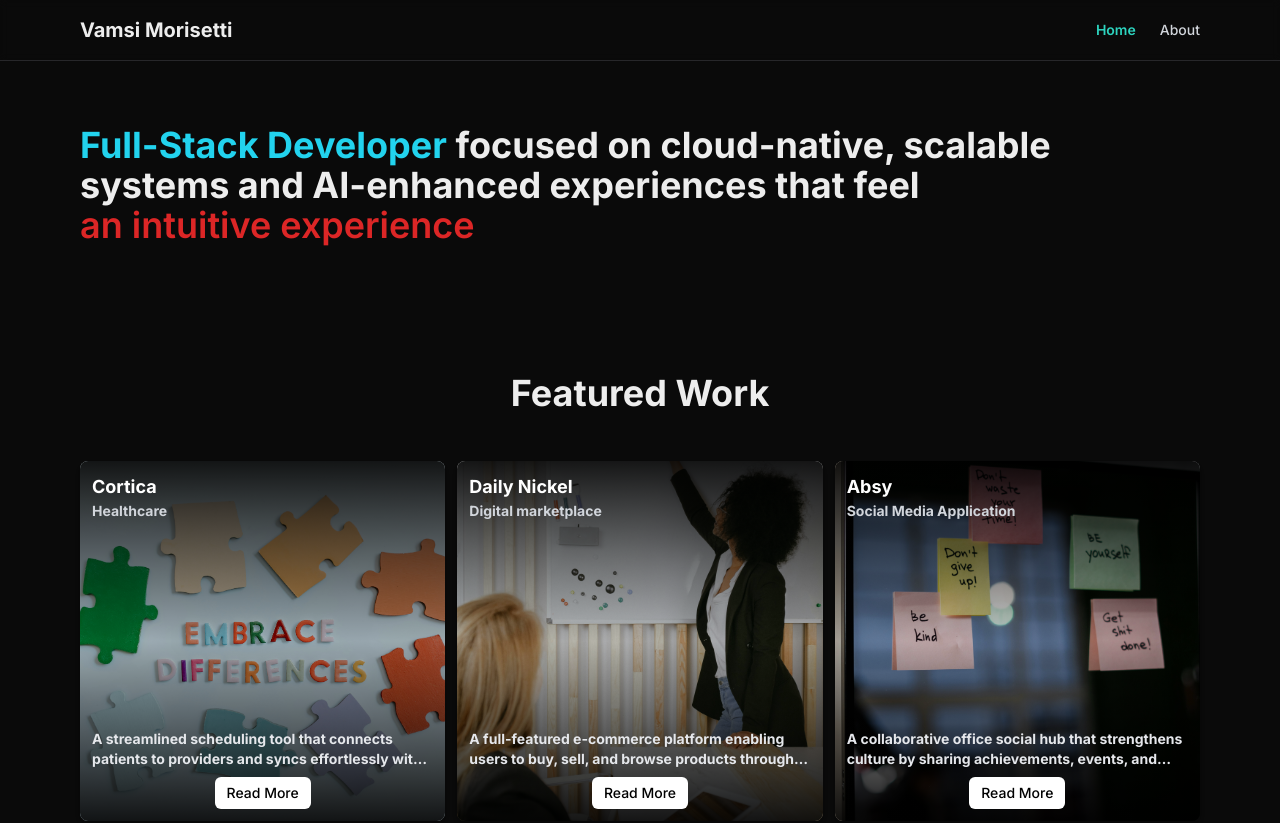
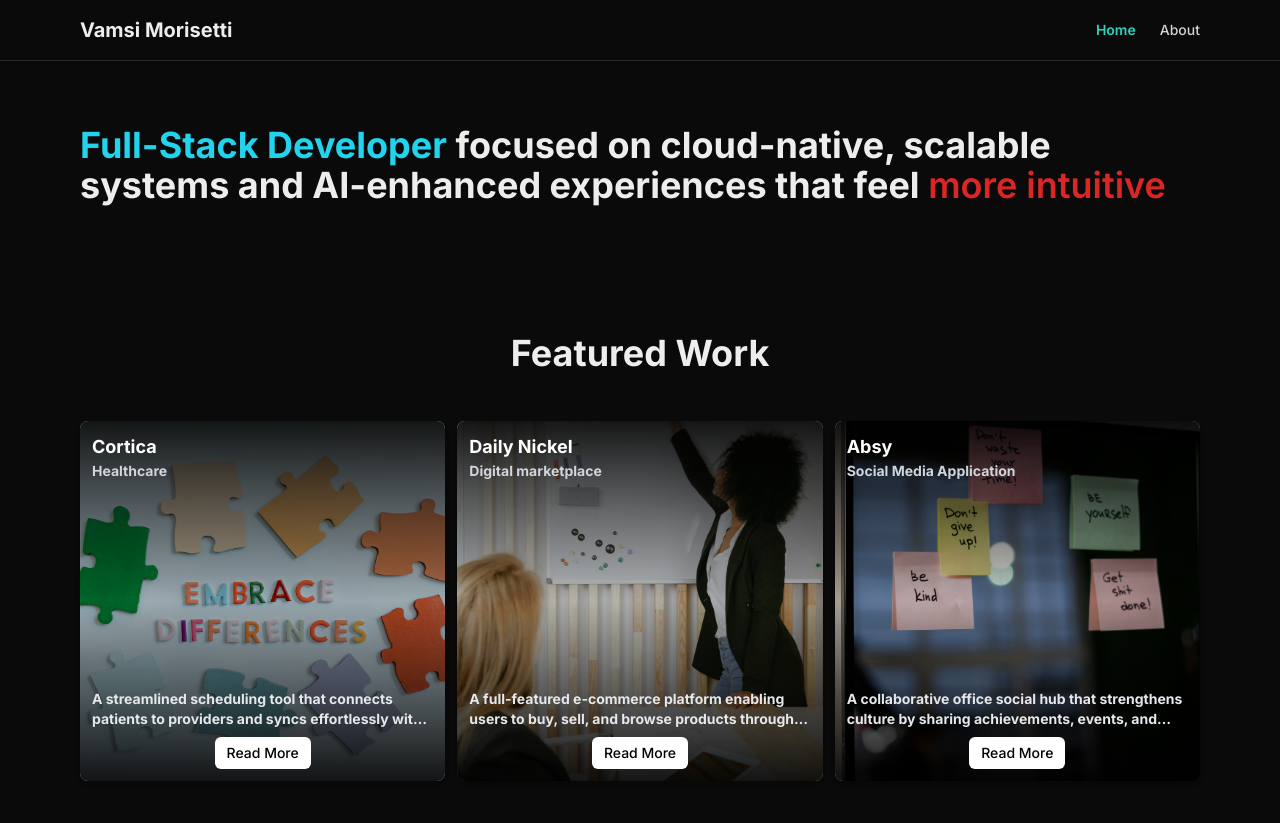
Before and after one commit to vamsi1225/portfoliosite, a Next.js app: page / in a window 1280 px wide. Shown: the top 823 px of the page. Built offline with nearby package versions, Linux system fonts and the light colour scheme.

Commit message:
Minor Changes

```diff
--- a/src/app/constants/nav.ts
+++ b/src/app/constants/nav.ts
@@ -8,7 +8,7 @@ export const NAV_ITEMS = [
 export const rotatingTitles = [
   { text: 'smarter', color: 'text-violet-400' },
   { text: 'faster', color: 'text-orange-500' },
-  { text: 'an intuitive experience', color: 'text-red-600' }
+  { text: 'more intuitive', color: 'text-red-600' }
   // { text: "Shreya's man", color: 'text-pink-600' }
 ];
 
```
